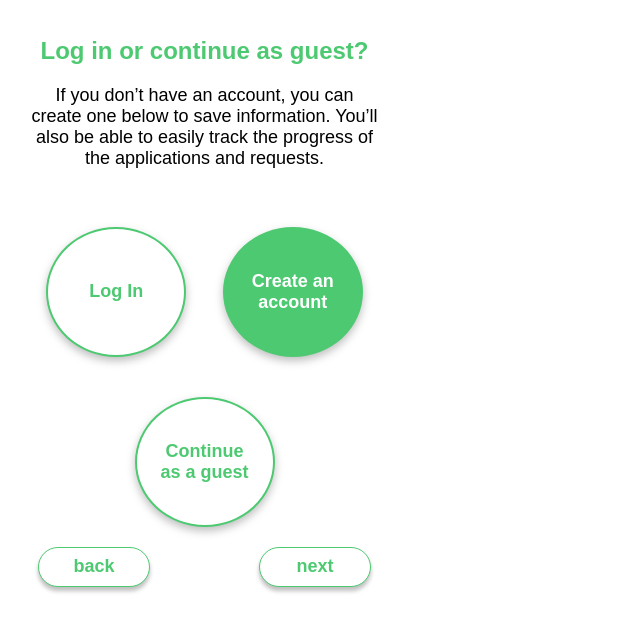
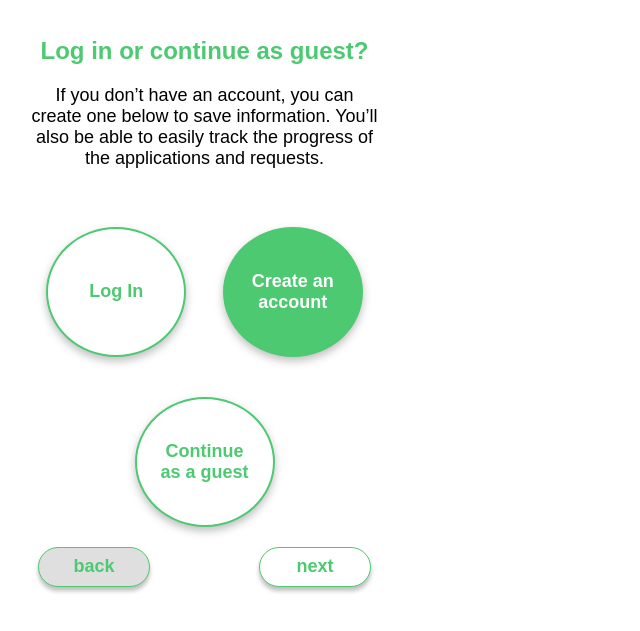
Before and after one commit to btupou/Mission_4_Fixit, a plain HTML site: page index.html in a window 1280 px wide. In both pictures the pointer is over the button "back". Shown: the part 163-794 px from the top of the page, without its empty margins (0-640 px from the left). Drawn offline with Linux system fonts and the light colour scheme.

Commit message:
pill button hover css

```diff
--- a/style.css
+++ b/style.css
@@ -88,6 +88,10 @@
   box-shadow: 0 4px 4px 0 rgba(0, 0, 0, 0.25);
 }
 
+.pill-button:hover {
+  background-color: #dfdfdf;
+}
+
 .footer {
   display: flex;
   justify-content: space-between;
```
